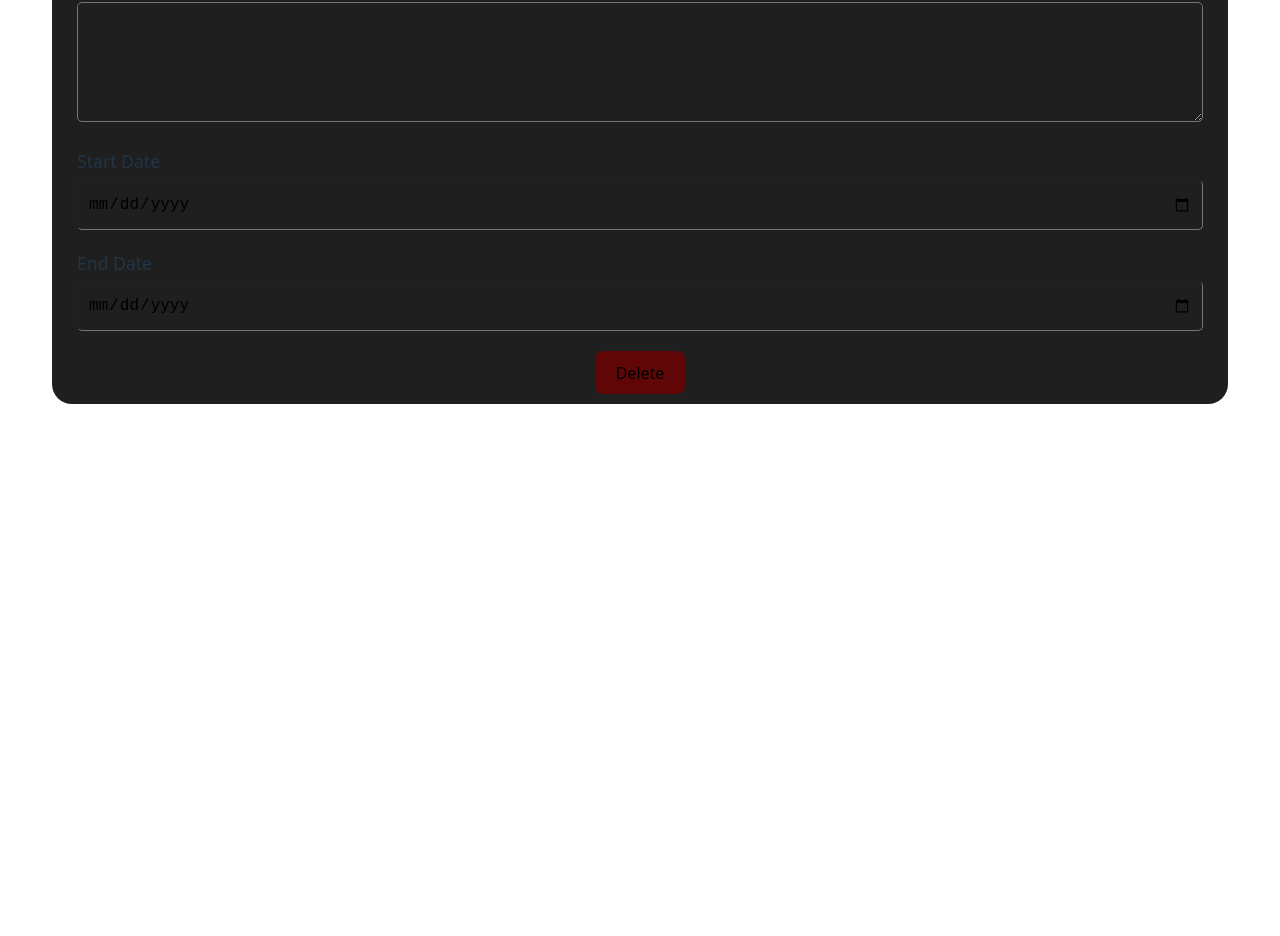
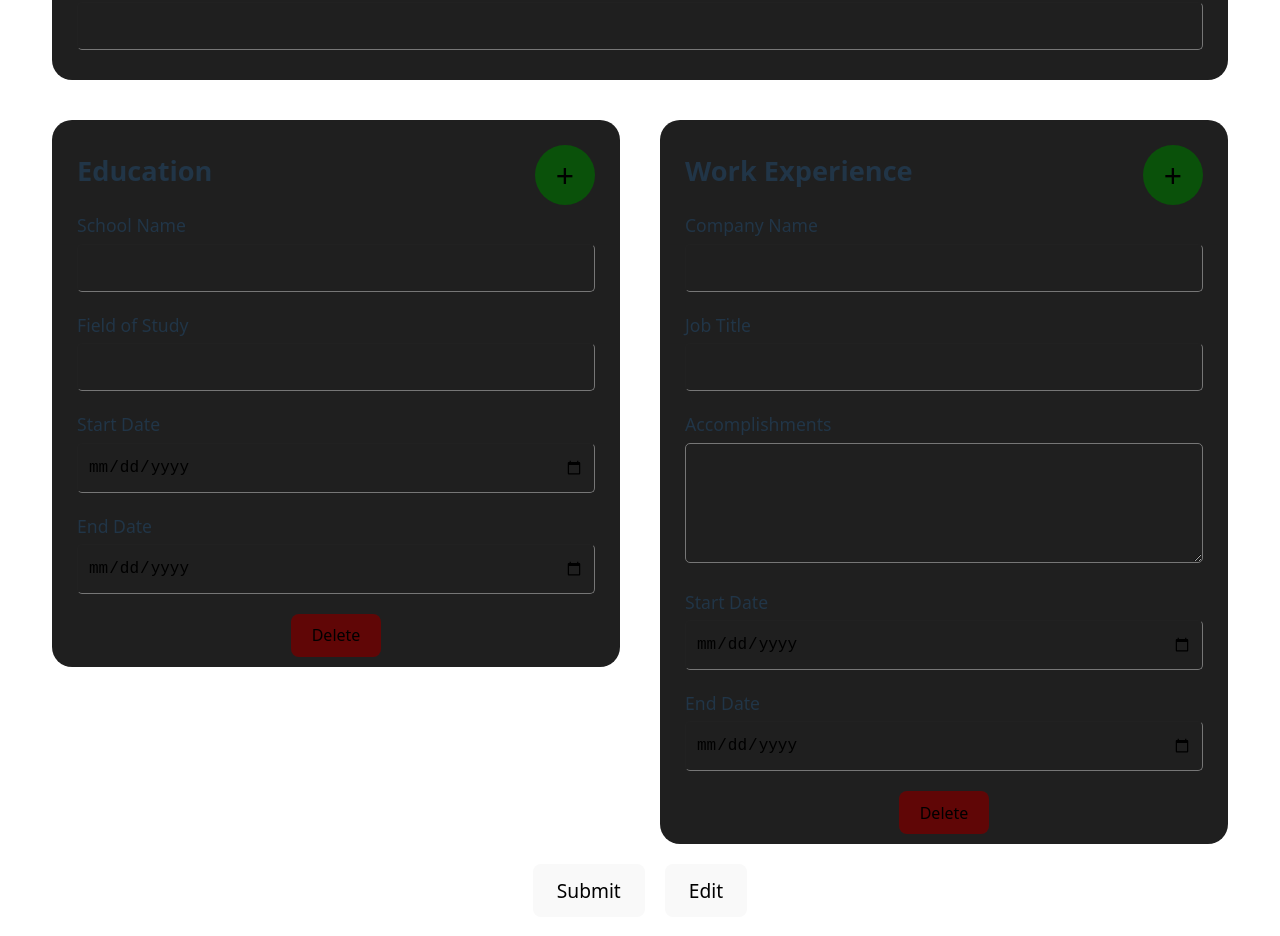
Before and after one commit to Sekaii22/top-cv-app, a React (Vite) app: page / in a window 1280 px wide. Shown: the part 498-1434 px from the top of the page. Before the commit the page ends 954 px from the top, so only its background shows below. Built offline with nearby package versions, Linux system fonts and the light colour scheme.

Commit message:
Lift states from input section components to App component

```diff
--- a/src/App.jsx
+++ b/src/App.jsx
@@ -7,7 +7,34 @@ import InfoSection from './components/InfoSection'
 import EducationSection from './components/EducationSection';
 import ExperienceSection from './components/ExperienceSection';
 
+let nextEduId = 1;
+const initialEduList = [{id: 0, school: '', field: '', startDate: '', endDate: ''}];
+
+let nextExpId = 1;
+const initialExpList = [{id: 0, company: '', jobTitle: '', desc:'', startDate: '', endDate: ''}];
+
 function App() {
+  const [ info, setInfo ] = useState({name: '', email: '', phone: ''});
+  const [ educationList, setEducationList ] = useState(initialEduList);
+  const [ expList, setExpList ] = useState(initialExpList);
+
+  function handleAdd(setter, list, newEntry) {
+      setter([...list, newEntry]);
+  }
+
+  function handleDelete(setter, list, selectedId) {
+      setter(list.filter(item => item.id !== selectedId));
+  }
+
+  function handleChange(setter, list, newItem) {
+      setter(list.map(item => {
+          if (item.id === newItem.id)
+              return newItem;
+
+          return item;
+      }));
+  }
+
   return (
     <>
       <header>
@@ -15,9 +42,28 @@ function App() {
         <p>A React assignment for The Odin Project.</p>
       </header>
       <main>
-        {/* <InfoSection></InfoSection> */}
-        {/* <EducationSection></EducationSection> */}
-        <ExperienceSection></ExperienceSection>
+        <form>
+          <div>
+            <InfoSection
+              info={info}
+              onChange={(newInfo) => setInfo(newInfo)}
+            ></InfoSection>
+            <EducationSection
+              educationList={educationList}
+              onChange={(newEdu) => handleChange(setEducationList, educationList, newEdu)}
+              onAdd={() => handleAdd(setEducationList, educationList, {id: nextEduId++, school: '', field: '', startDate: '', endDate: ''})}
+              onDelete={(id) => handleDelete(setEducationList, educationList, id)}
+            ></EducationSection>
+            <ExperienceSection
+              expList={expList}
+              onChange={(newExp) => handleChange(setExpList, expList, newExp)}
+              onAdd={() => handleAdd(setExpList, expList, {id: nextExpId++, company: '', jobTitle: '', desc:'', startDate: '', endDate: ''})}
+              onDelete={(id) => handleDelete(setExpList, expList, id)}
+            ></ExperienceSection>
+          </div>
+          <button type="submit">Submit</button>
+          <button type="button">Edit</button>
+        </form>
       </main>
     </>
   )
--- a/src/components/EducationSection.jsx
+++ b/src/components/EducationSection.jsx
@@ -1,33 +1,11 @@
 import { useState } from "react";
 import InfoInput from "./InfoInput";
 
-let nextId = 1;
-const initialEduList = [{id: 0, school: '', field: '', startDate: '', endDate: ''}];
-
-export default function EducationSection() {
-    const [ educationList, setEducationList ] = useState(initialEduList);
-
-    function handleAdd() {
-        setEducationList([...educationList, {id: nextId++, school: '', field: '', startDate: '', endDate: ''}]);
-    }
-
-    function handleDelete(selectedId) {
-        setEducationList(educationList.filter(edu => edu.id !== selectedId));
-    }
-
-    function handleChange(newEdu) {
-        setEducationList(educationList.map(edu => {
-            if (edu.id === newEdu.id)
-                return newEdu;
-
-            return edu;
-        }));
-    }
-
+export default function EducationSection({educationList, onChange, onAdd, onDelete}) {
     return (
-        <section className="input-category">
+        <section id="education" className="input-category">
             <h1>Education</h1>
-            <button className="add-btn" onClick={handleAdd}>+</button>
+            <button className="add-btn" onClick={onAdd} type="button">+</button>
             {
                 educationList.map((edu, index) => (
                     <div key={edu.id}>
@@ -35,29 +13,29 @@ export default function EducationSection() {
                             title="School Name"
                             value={edu.school}
                             id={edu.id}
-                            onChange={(e) => handleChange({...edu, school: e.target.value})}
+                            onChange={(e) => onChange({...edu, school: e.target.value})}
                         ></InfoInput>
                         <InfoInput
                             title="Field of Study"
                             value={edu.field}
                             id={edu.id}
-                            onChange={(e) => handleChange({...edu, field: e.target.value})}
+                            onChange={(e) => onChange({...edu, field: e.target.value})}
                         ></InfoInput>
                         <InfoInput
                             title="Start Date"
                             value={edu.startDate}
                             id={edu.id}
-                            onChange={(e) => handleChange({...edu, startDate: e.target.value})}
+                            onChange={(e) => onChange({...edu, startDate: e.target.value})}
                             type="date"
                         ></InfoInput>
                         <InfoInput
                             title="End Date"
                             value={edu.endDate}
                             id={edu.id}
-                            onChange={(e) => handleChange({...edu, endDate: e.target.value})}
+                            onChange={(e) => onChange({...edu, endDate: e.target.value})}
                             type="date"
                         ></InfoInput>
-                        <button className="del-btn" onClick={() => handleDelete(edu.id)}>Delete</button>
+                        <button className="del-btn" onClick={() => onDelete(edu.id)} type="button">Delete</button>
                         {(educationList.length > 1 && index < educationList.length - 1) && <hr />}
                     </div>
                 ))
--- a/src/components/ExperienceSection.jsx
+++ b/src/components/ExperienceSection.jsx
@@ -1,33 +1,12 @@
 import { useState } from "react";
 import InfoInput from "./InfoInput";
 
-let nextId = 1;
-const initialExpList = [{id: 0, company: '', jobTitle: '', desc:'', startDate: '', endDate: ''}];
 
-export default function ExperienceSection() {
-    const [ expList, setExpList ] = useState(initialExpList);
-
-    function handleAdd() {
-        setExpList([...expList, {id: nextId++, company: '', jobTitle: '', desc:'', startDate: '', endDate: ''}]);
-    }
-
-    function handleDelete(selectedId) {
-        setExpList(expList.filter(exp => exp.id !== selectedId));
-    }
-
-    function handleChange(newExp) {
-        setExpList(expList.map(exp => {
-            if (exp.id === newExp.id)
-                return newExp;
-
-            return exp;
-        }));
-    }
-
+export default function ExperienceSection({expList, onChange, onAdd, onDelete}) {
     return (
-        <section className="input-category">
+        <section id="experience" className="input-category">
             <h1>Work Experience</h1>
-            <button className="add-btn" onClick={handleAdd}>+</button>
+            <button className="add-btn" onClick={onAdd} type="button">+</button>
             {
                 expList.map((exp, index) => (
                     <div key={exp.id}>
@@ -35,36 +14,36 @@ export default function ExperienceSection() {
                             title="Company Name"
                             value={exp.company}
                             id={exp.id}
-                            onChange={(e) => handleChange({...exp, company: e.target.value})}
+                            onChange={(e) => onChange({...exp, company: e.target.value})}
                         ></InfoInput>
                         <InfoInput
                             title="Job Title"
                             value={exp.jobTitle}
                             id={exp.id}
-                            onChange={(e) => handleChange({...exp, jobTitle: e.target.value})}
+                            onChange={(e) => onChange({...exp, jobTitle: e.target.value})}
                         ></InfoInput>
                         <InfoInput
                             title="Accomplishments"
                             value={exp.desc}
                             id={exp.id}
-                            onChange={(e) => handleChange({...exp, desc: e.target.value})}
+                            onChange={(e) => onChange({...exp, desc: e.target.value})}
                             type="textarea"
                         ></InfoInput>
                         <InfoInput
                             title="Start Date"
                             value={exp.startDate}
                             id={exp.id}
-                            onChange={(e) => handleChange({...exp, startDate: e.target.value})}
+                            onChange={(e) => onChange({...exp, startDate: e.target.value})}
                             type="date"
                         ></InfoInput>
                         <InfoInput
                             title="End Date"
                             value={exp.endDate}
                             id={exp.id}
-                            onChange={(e) => handleChange({...exp, endDate: e.target.value})}
+                            onChange={(e) => onChange({...exp, endDate: e.target.value})}
                             type="date"
                         ></InfoInput>
-                        <button className="del-btn" onClick={() => handleDelete(exp.id)}>Delete</button>
+                        <button className="del-btn" onClick={() => onDelete(exp.id)} type="button">Delete</button>
                         {(expList.length > 1 && index < expList.length - 1) && <hr />}
                     </div>
                 ))
--- a/src/components/InfoSection.jsx
+++ b/src/components/InfoSection.jsx
@@ -1,31 +1,25 @@
 import { useState } from "react";
 import InfoInput from "./InfoInput";
 
-export default function InfoSection() {
-    const [ info, setInfo ] = useState({name: '', email: '', phone: ''});
-
-    function handleChange(newInfo) {
-        setInfo(newInfo);
-    }
-
+export default function InfoSection({info, onChange}) {
     return (
-        <section className="input-category">
+        <section id="general" className="input-category">
             <h1>General Information</h1>
             <div>
                 <InfoInput
                     title="Name"
                     value={info.name}
-                    onChange={(e) => handleChange({...info, name: e.target.value})}
+                    onChange={(e) => onChange({...info, name: e.target.value})}
                 ></InfoInput>
                 <InfoInput
                     title="Email"
                     value={info.email}
-                    onChange={(e) => handleChange({...info, email: e.target.value})}
+                    onChange={(e) => onChange({...info, email: e.target.value})}
                 ></InfoInput>
                 <InfoInput
                     title="Phone"
                     value={info.phone}
-                    onChange={(e) => handleChange({...info, phone: e.target.value})}
+                    onChange={(e) => onChange({...info, phone: e.target.value})}
                 ></InfoInput>
             </div>
         </section>
--- a/src/styles/form.css
+++ b/src/styles/form.css
@@ -56,3 +56,33 @@ h1 {
 hr {
     margin: 20px 0;
 }
+
+form > div {
+    display: grid;
+    grid-template-columns: 1fr 1fr;
+    grid-template-areas:
+    "general general"
+    "education experience";
+}
+
+form > button[type="submit"] {
+    margin-right: 20px;
+}
+
+form > button {
+    font-size: 1.2rem;
+}
+
+#general {
+    grid-area: general;
+}
+
+#education {
+    grid-area: education;
+    align-self: start;
+}
+
+#experience {
+    grid-area: experience;
+    align-self: start;
+}
```
